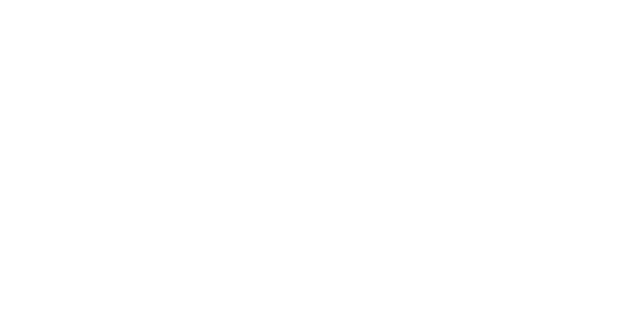
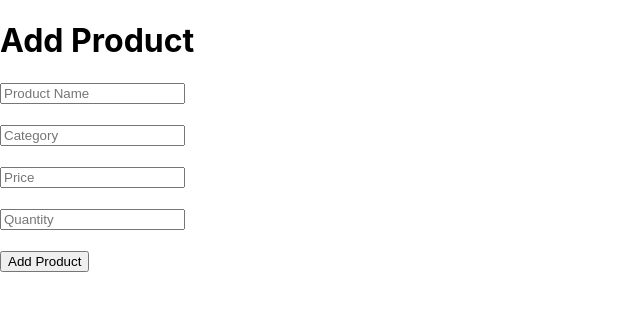
Before and after one commit to Anshika-dev0/inventory-management-frontend, a React (Create React App) app: page /add-product in a window 1280 px wide. Before the commit this address had no page. Shown: the top 310 px of the page, without its empty margins (0-640 px from the left). Built offline with nearby package versions, Linux system fonts and the light colour scheme; sample sign-in values are in the browser's storage.

Commit message:
Implemented Add Product

```diff
--- a/src/App.js
+++ b/src/App.js
@@ -3,6 +3,7 @@
 import Dashboard from "./pages/Dashboard";
 import ProtectedRoute from "./routes/ProtectedRoute";
 import Products from "./pages/Products";
+import AddProduct from "./pages/AddProduct";
 
 function App() {
   return (
@@ -26,7 +27,15 @@
           </ProtectedRoute>
         }
         />
-      </Routes>
+        <Route path="/add-product" element={
+          <ProtectedRoute>
+            <AddProduct />
+
+          </ProtectedRoute>
+        }
+      />
+    </Routes>
+
     </BrowserRouter>
   );
 }
--- a/src/components/Sidebar.jsx
+++ b/src/components/Sidebar.jsx
@@ -22,6 +22,9 @@
         <NavLink to="/users">Users</NavLink>
         <br /><br />
 
+        <NavLink to="/add-product"> Add Product</NavLink>
+        <br /> <br />
+
         <button onClick={handleLogout}>Logout</button>
       </nav>
     </div>
--- /dev/null
+++ b/src/pages/AddProduct.jsx
@@ -0,0 +1,85 @@
+import { useState } from "react";
+import { useNavigate } from "react-router-dom";
+import API from "../services/api";
+
+function AddProduct() {
+  const navigate = useNavigate();
+
+  const [name, setName] = useState("");
+  const [category, setCategory] = useState("");
+  const [price, setPrice] = useState("");
+  const [quantity, setQuantity] = useState("");
+
+  const handleSubmit = async (e) => {
+    e.preventDefault();
+
+    try {
+      await API.post("/products", {
+        name,
+        category,
+        price: Number(price),
+        quantity: Number(quantity),
+      });
+
+      alert("Product added successfully");
+
+      navigate("/products");
+    } catch (error) {
+      console.error(error);
+
+      if (error.response) {
+        alert(error.response.data.message || "Failed to add product");
+      } else {
+        alert("Network Error");
+      }
+    }
+  };
+
+  return (
+    <div>
+      <h1>Add Product</h1>
+
+      <form onSubmit={handleSubmit}>
+        <input
+          type="text"
+          placeholder="Product Name"
+          value={name}
+          onChange={(e) => setName(e.target.value)}
+        />
+
+        <br /><br />
+
+        <input
+          type="text"
+          placeholder="Category"
+          value={category}
+          onChange={(e) => setCategory(e.target.value)}
+        />
+
+        <br /><br />
+
+        <input
+          type="number"
+          placeholder="Price"
+          value={price}
+          onChange={(e) => setPrice(e.target.value)}
+        />
+
+        <br /><br />
+
+        <input
+          type="number"
+          placeholder="Quantity"
+          value={quantity}
+          onChange={(e) => setQuantity(e.target.value)}
+        />
+
+        <br /><br />
+
+        <button type="submit">Add Product</button>
+      </form>
+    </div>
+  );
+}
+
+export default AddProduct;
--- a/src/pages/Products.jsx
+++ b/src/pages/Products.jsx
@@ -9,7 +9,7 @@
       const response = await API.get("/products");
       setProducts(response.data);
     } catch (error) {
-      console.error(error);
+      console.error("Error fetching products:", error);
     }
   };
 
@@ -24,13 +24,27 @@
       {products.length === 0 ? (
         <p>No products found.</p>
       ) : (
-        <ul>
-          {products.map((product) => (
-            <li key={product.id}>
-              {product.name} - {product.category} - ₹{product.price}
-            </li>
-          ))}
-        </ul>
+        <table border="1" cellPadding="10">
+          <thead>
+            <tr>
+              <th>Product Name</th>
+              <th>Category</th>
+              <th>Price</th>
+              <th>Quantity</th>
+            </tr>
+          </thead>
+
+          <tbody>
+            {products.map((product) => (
+              <tr key={product.id}>
+                <td>{product.name}</td>
+                <td>{product.category}</td>
+                <td>₹{product.price}</td>
+                <td>{product.quantity}</td>
+              </tr>
+            ))}
+          </tbody>
+        </table>
       )}
     </div>
   );
--- a/src/services/api.js
+++ b/src/services/api.js
@@ -1,8 +1,17 @@
 import axios from "axios";
 
 const API = axios.create({
-    baseURL:
-    "http://localhost:3000",
+    baseURL: "http://localhost:3000"
+});
+
+API.interceptors.request.use((config) => {
+    const token = localStorage.getItem("token");
+
+    if (token) {
+        config.headers.Authorization = `Bearer ${token}`;
+    }
+
+    return config;
 });
 
 export default API;
```
